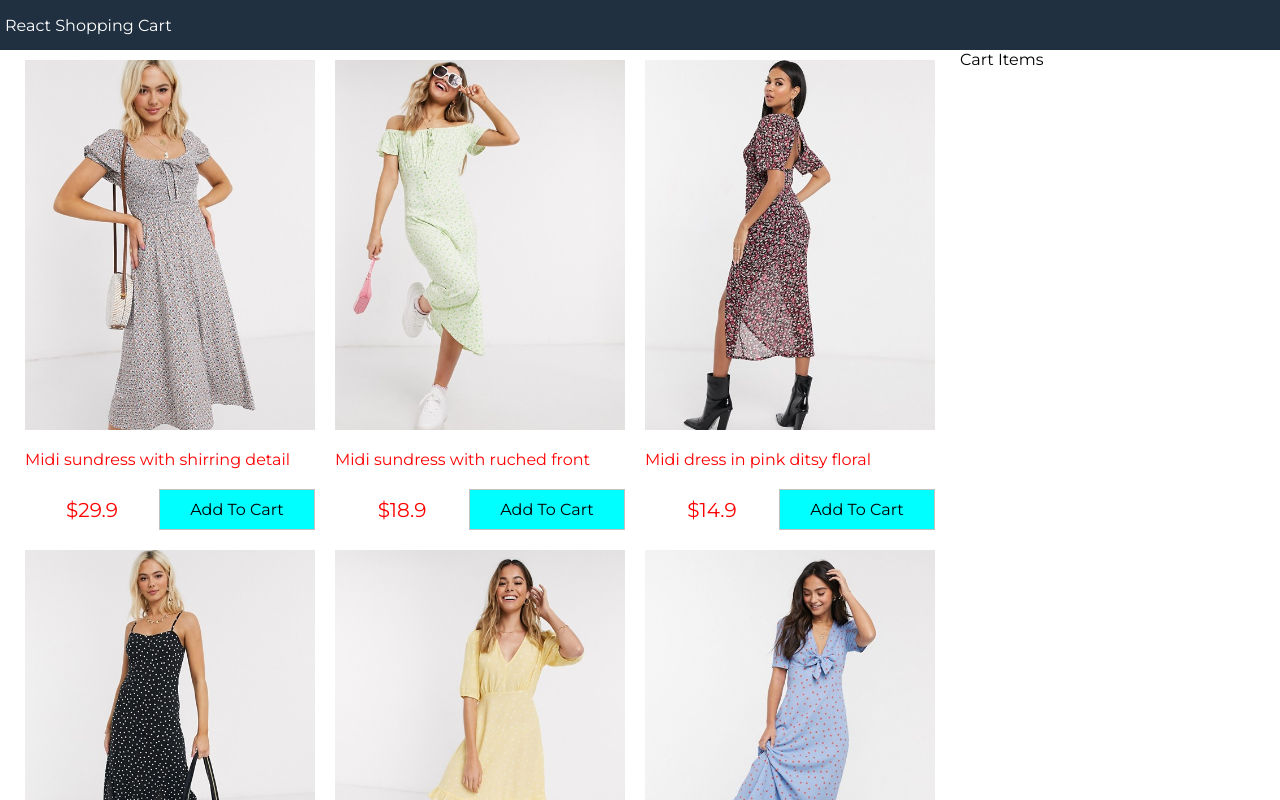
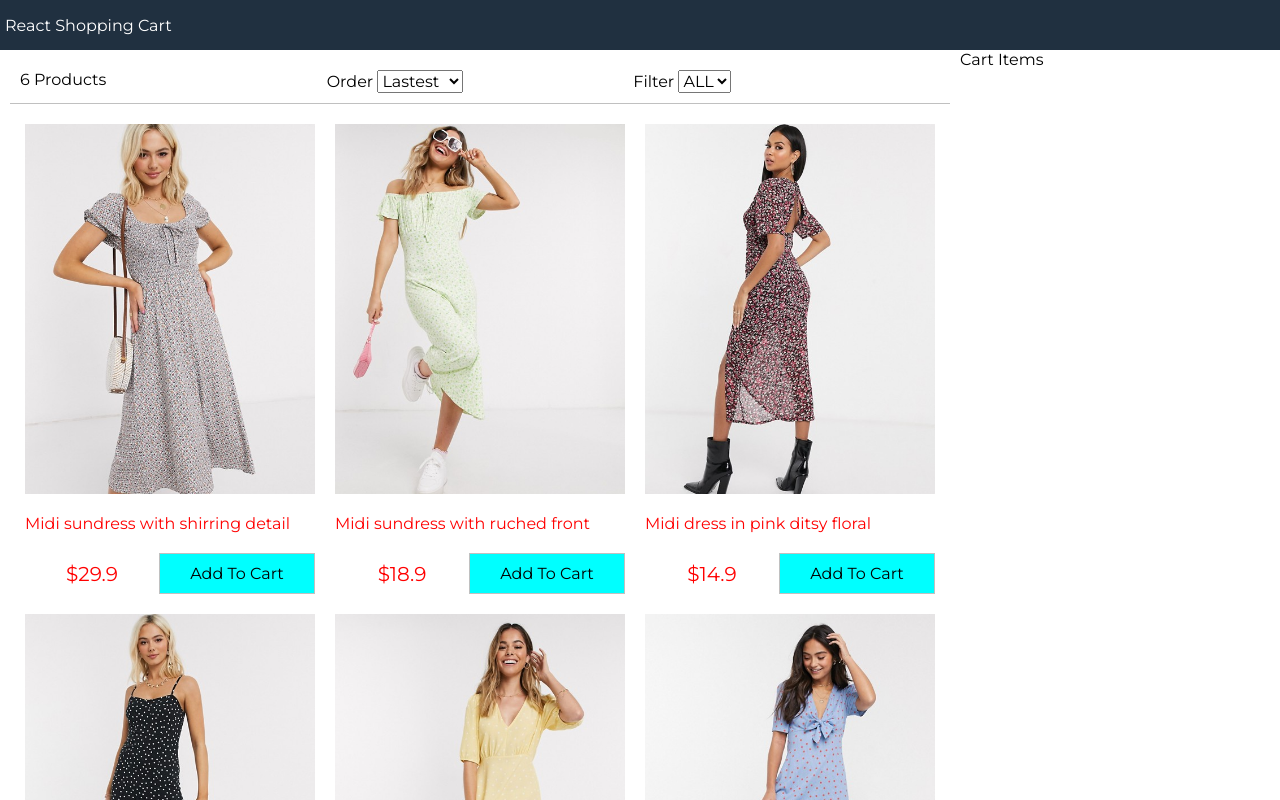
Before and after one commit to monsever13/cart, a React (Create React App) app: page / in a window 1280 px wide. Shown: the top 800 px of the page. Built offline with nearby package versions, Linux system fonts and the light colour scheme.

Commit message:
filter-com

```diff
--- a/src/App.js
+++ b/src/App.js
@@ -1,19 +1,56 @@
-import React from 'react';
-import Products from './components/Products';
+// feature 1
+import React from "react";
 import data from "./data.json";
-
+import Products from "./components/Products";
+import Filter from "./components/Filter";
 
 class App extends React.Component {
-  constructor(){
+  constructor() {
     super();
     this.state = {
-     products:data.products,
-     size:"",
-     sort:"",
+      products: data.products,
+      size: "",
+      sort: "",
+    };
   }
-
+  sortProducts = (event) => {
+    // impl
+    const sort = event.target.value;
+    console.log(event.target.value);
+    this.setState((state) => ({
+      sort: sort,
+      products: this.state.products
+        .slice()
+        .sort((a, b) =>
+          sort === "lowest"
+            ? a.price > b.price
+              ? 1
+              : -1
+            : sort === "highest"
+            ? a.price < b.price
+              ? 1
+              : -1
+            : a._id < b._id
+            ? 1
+            : -1
+        ),
+    }));
+  };
+  filterProducts = (event) => {
+    // impl
+    console.log(event.target.value);
+    if (event.target.value === "") {
+      this.setState({ size: event.target.value, products: data.products });
+    } else {
+      this.setState({
+        size: event.target.value,
+        products: data.products.filter(
+          (product) => product.availableSizes.indexOf(event.target.value) >= 0
+        ),
+      });
     }
-  render(){
+  };
+  render() {
     return (
       <div className="grid-container">
         <header>
@@ -22,17 +59,20 @@
         <main>
           <div className="content">
             <div className="main">
+              <Filter
+                count={this.state.products.length}
+                size={this.state.size}
+                sort={this.state.sort}
+                filterProducts={this.filterProducts}
+                sortProducts={this.sortProducts}
+              ></Filter>
               <Products products={this.state.products}></Products>
             </div>
             <div className="sidebar">Cart Items</div>
           </div>
         </main>
-     <footer>
-       All right is reserved.
-     </footer>
+        <footer>All right is reserved.</footer>
       </div>
-
-
     );
   }
 }
--- a/src/components/Filter.js
+++ b/src/components/Filter.js
@@ -3,7 +3,30 @@
 export default class Filter extends Component {
     render() {
         return (
-            <div> Filter </div>
-        )
+            <div className="filter">
+            <div className="filter-result"> {this.props.count} Products </div>
+            <div className="filter-sort">
+                Order  {" "}
+                <select value={this.props.sort} onChange={this.props.sortProducts}>
+                <option>Lastest</option>
+                <option value="lowest">Lowest</option>
+                <option value="highest">Highest</option>
+                </select>
+                </div>
+            <div className="filter-size">
+                Filter {" "}
+                <select value={this.props.size} onChange={this.props.filterProducts}>
+            <option value="">ALL</option>
+            <option value="XS">XS</option>
+            <option value="S">S</option>
+            <option value="M">M</option>
+            <option value="L">L</option>
+            <option value="XL">XL</option>
+            <option value="XXL">XXL</option>
+               </select>
+            </div>
+        </div>
+        );
+
     }
 }
```
Also changed, not shown: 1 other file (tests, documents, lock files or other folders). Lines whose indentation alone changed are shown as unchanged.
